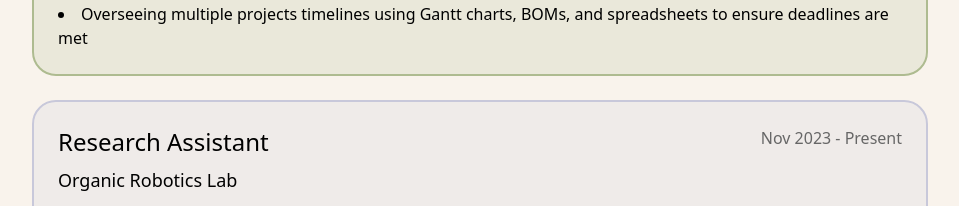
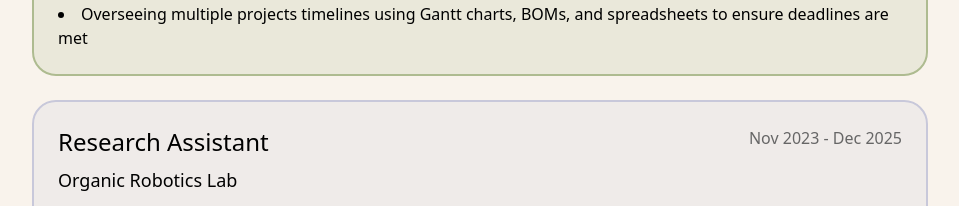
Before and after one commit to maesliwinski/maesliwinski, a React (Vite) app: page / in a window 1280 px wide. Shown: the part 3660-3866 px from the top of the page, without its empty margins (160-1119 px from the left). Built offline with nearby package versions, Linux system fonts and the light colour scheme; the HTML template or start-up script is replaced by a standard one; a web font is replaced by a local one.

Commit message:
Changes
Co-authored-by: maesliwinski <244985082+maesliwinski@users.noreply.github.com>

```diff
--- a/src/pages/Index.tsx
+++ b/src/pages/Index.tsx
@@ -272,7 +272,7 @@ const Index = () => {
               <div className="p-6 rounded-3xl bg-purple/20 border-2 border-purple">
                 <div className="flex flex-col sm:flex-row justify-between mb-2">
                   <h4 className="text-2xl font-agrandir">Research Assistant</h4>
-                  <span className="text-muted-foreground">Nov 2023 - Present</span>
+                  <span className="text-muted-foreground">Nov 2023 - Dec 2025</span>
                 </div>
                 <p className="text-lg mb-2">Organic Robotics Lab</p>
                 <ul className="list-disc list-inside space-y-2 text-base">
```
